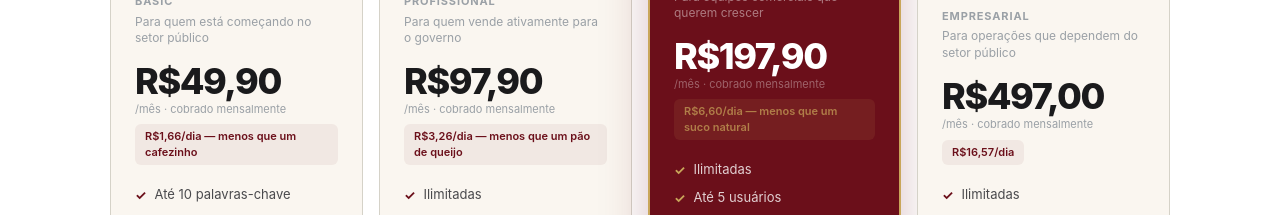
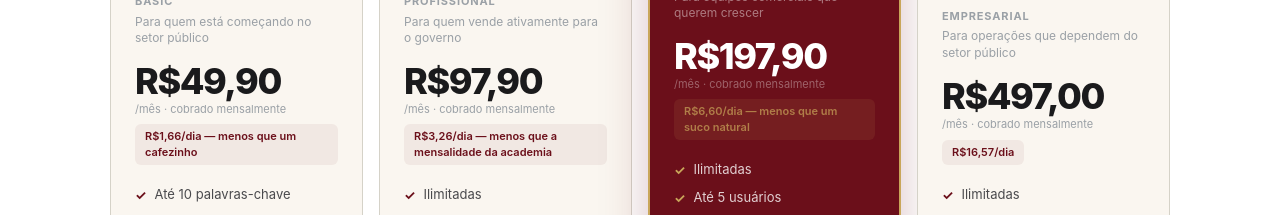
Before and after one commit to matuttamf/monitor-licitacoes, a Next.js app: page / in a window 1280 px wide. Shown: the part 4580-4795 px from the top of the page. Built offline with nearby package versions, Linux system fonts and the light colour scheme.

Commit message:
fix: atualizar âncoras de preço nos planos

```diff
--- a/app/page.tsx
+++ b/app/page.tsx
@@ -257,7 +257,7 @@ export default function LandingPage() {
           <div style={{ display: 'grid', gridTemplateColumns: 'repeat(4, 1fr)', gap: '16px', alignItems: 'end' }}>
             {[
               { nome: 'Basic', preco: '49,90', porDia: 'R$1,66/dia', ancora: 'menos que um cafezinho', desc: 'Para quem está começando no setor público', keywords: 'Até 10 palavras-chave', usuarios: '1 usuário', destaque: false, id: 'basic', tag: null },
-              { nome: 'Profissional', preco: '97,90', porDia: 'R$3,26/dia', ancora: 'menos que um pão de queijo', desc: 'Para quem vende ativamente para o governo', keywords: 'Ilimitadas', usuarios: '1 usuário', destaque: false, id: 'profissional', tag: null },
+              { nome: 'Profissional', preco: '97,90', porDia: 'R$3,26/dia', ancora: 'menos que a mensalidade da academia', desc: 'Para quem vende ativamente para o governo', keywords: 'Ilimitadas', usuarios: '1 usuário', destaque: false, id: 'profissional', tag: null },
               { nome: 'Pro', preco: '197,90', porDia: 'R$6,60/dia', ancora: 'menos que um suco natural', desc: 'Para equipes comerciais que querem crescer', keywords: 'Ilimitadas', usuarios: 'Até 5 usuários', destaque: true, id: 'pro', tag: 'Mais escolhido' },
               { nome: 'Empresarial', preco: '497,00', porDia: 'R$16,57/dia', ancora: '', desc: 'Para operações que dependem do setor público', keywords: 'Ilimitadas', usuarios: 'Até 15 usuários', destaque: false, id: 'empresarial', tag: null },
             ].map(p => (
```
